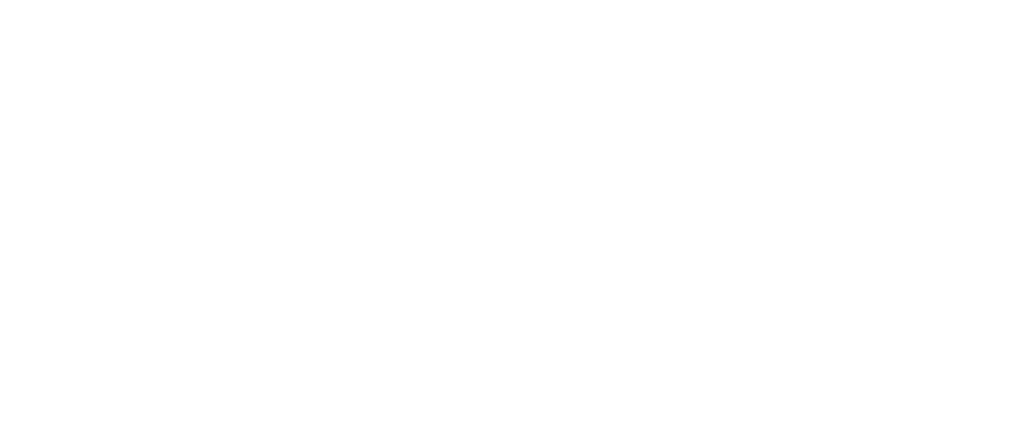
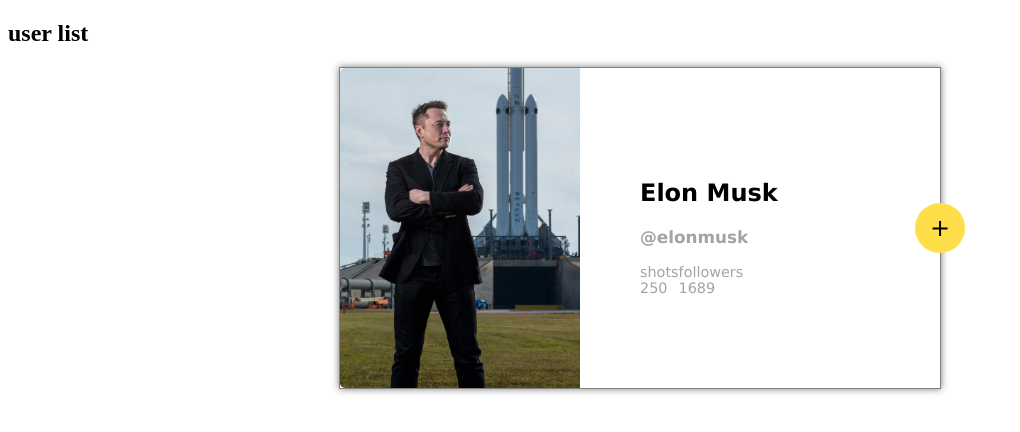
Before and after one commit to Ivany17/practic_17.09, a plain HTML site: page index.html in a window 1280 px wide. Shown: the whole page, without its empty margins (0-1020 px from the left). Drawn offline with Linux system fonts and the light colour scheme.

Commit message:
Make user-card

```diff
--- a/assets/css/style.css
+++ b/assets/css/style.css
@@ -1,3 +1,8 @@
-@charset 'utf-8';
-@import url('./reset.css');
-@import'./section.css';
+:root {
+    font-size: 22px;
+}
+
+a {
+    text-decoration: none;
+    color: inherit;
+}
--- a/assets/css/user-card.css
+++ b/assets/css/user-card.css
@@ -0,0 +1,88 @@
+:root {
+    --text-color: #a3a3a3;
+    --attention-color: #fede48;
+    font-size: 16px;
+}
+
+.userCard {
+    min-height: 40vh;
+    max-width: 600px;
+    width: 100%;
+    margin: 0 auto;
+    display: flex;
+    border: 1px solid gray;
+    position: relative;
+    font-family: Verdana, Geneva, Tahoma, sans-serif;
+    font-size: 0.9rem;
+    box-shadow: 0px 0px 7px #777;
+}
+
+.userCard::after {
+    content: '+';
+    display: inline-block;
+    width: 50px;
+    height: 50px;
+    border-radius: 50%;
+    background-color: var(--attention-color);
+    text-align: center;
+    line-height: 50px;
+    font-size:1.5rem;
+    position: absolute;
+    right: -25px;
+    top: calc(50% - 25px)
+}
+
+.imageWrapper {
+    width: 40%;
+    border-radius: inherit;
+}
+
+.userImage {
+    width: 100%;
+    height: 100%;
+    object-fit: cover;
+    border-radius: 5px 0 0 5px;
+}
+
+.userInfo {
+    margin: auto;
+    margin-left: 10%;
+    color: var(--text-color);
+}
+
+.userPersonalInfo {
+    margin-bottom: 10%;
+}
+
+.userName {
+    color: #000;
+    font-size: 1.5rem;
+}
+
+.userStatusContainer {
+    display: flex;
+}
+
+.userStatus {
+    display: flex;
+    flex-direction: column;
+}
+
+@media (max-width: 768px) {
+    .userCard {
+        flex-direction: column;
+    }
+
+    .imageWrapper {
+        width: 100%;
+    }
+
+    .userInfo {
+        margin: 0;
+        padding: 1em;
+    }
+
+    .userCard::after {
+        display: none;
+    }
+}
--- a/index.html
+++ b/index.html
@@ -2,6 +2,7 @@
 <html lang="en">
 <head>
     <meta charset="UTF-8">
+    <meta name="viewport" content="width=device-width, initial-scale=1.0">
     <title>Practic September 17th</title>
 
     <link rel="stylesheet" href="./assets/css/style.css">
@@ -9,6 +10,25 @@
 </head>
 
 <body>
+<section class="users-list">
+    <h1>user list</h1>
 
+    <article class="userCard">
+        <div class="imageWrapper">
+            <img src="assets/img/elon-musk.jpg" alt="Elon Musk" class="userImage">
+        </div>
+        <div class="userInfo">
+            <div class="userPersonalInfo">
+                <h2 class="userName">Elon Musk</h2>
+                <h3><a href="">@elonmusk</a></h3>
+            </div>
+            <div class="userStatusContainer">
+                <div class="userStatus"><span>shots</span><span>250</span></div>
+                <div class="userStatus"><span>followers</span><span>1689</span></div>
+            </div>
+        </div>
+    </article>
+
+</section>
 </body>
 </html>
```
